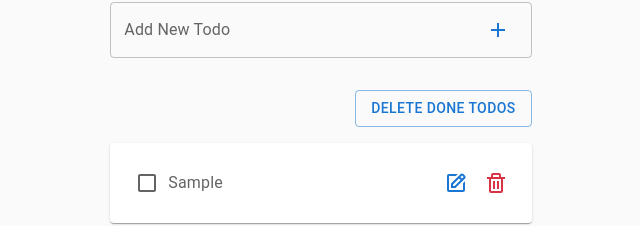
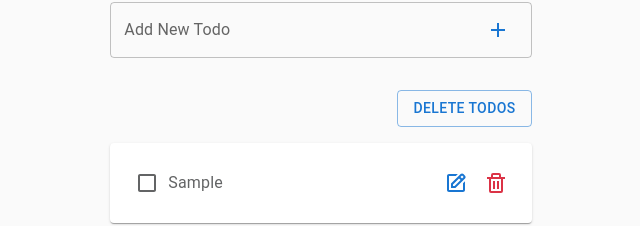
Before and after one commit to johnsonsg/React-Todo-List, a React app: page / in a window 1280 px wide. Both pictures are taken after typing "Sample" into the empty fields and a click on the button 816 px from the left and 196 px from the top of the page. Shown: the part 166-392 px from the top of the page, without its empty margins (319-959 px from the left). Built offline with nearby package versions, Linux system fonts and the light colour scheme.

Commit message:
text change

```diff
--- a/src/TodoList.js
+++ b/src/TodoList.js
@@ -22,7 +22,7 @@ function TodoList({
           }}
         >
           <Button variant='outlined' type='button' onClick={removeAllDoneTodos}>
-            Delete done Todos
+            Delete Todos
           </Button>
         </Box>
 
```
